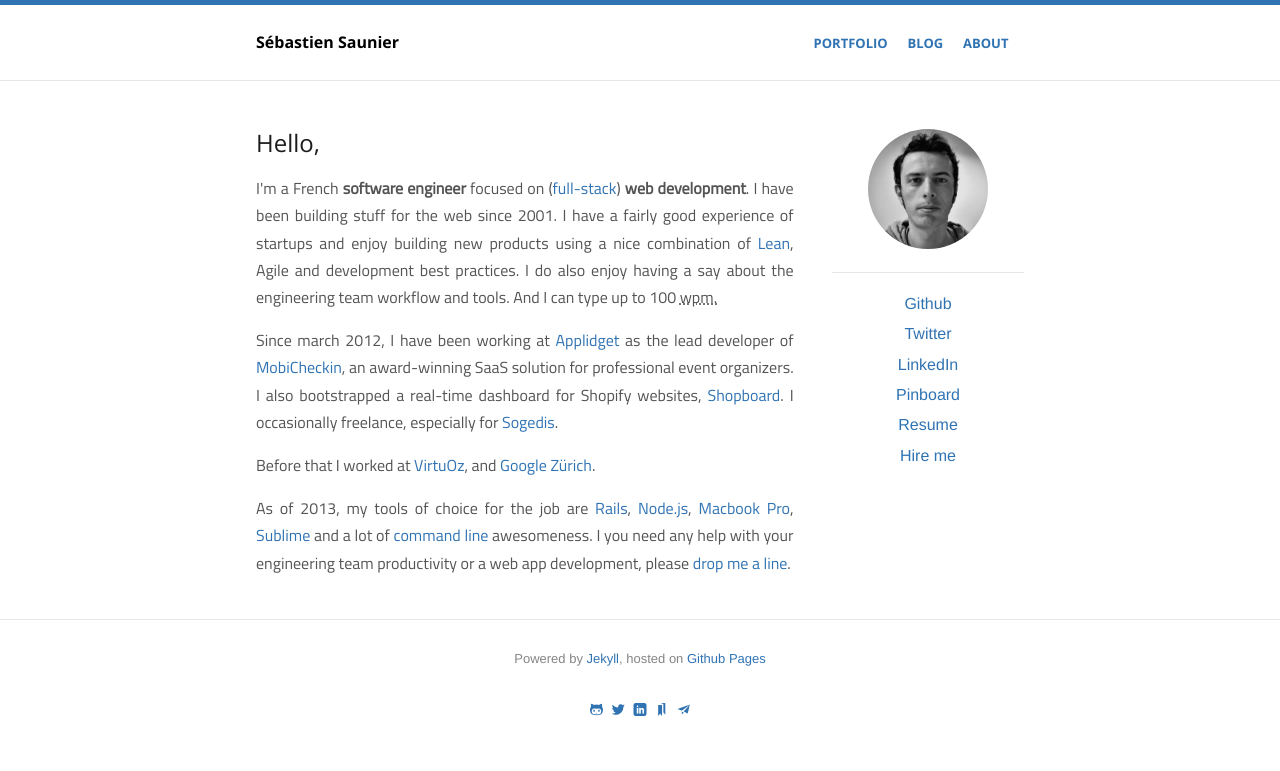
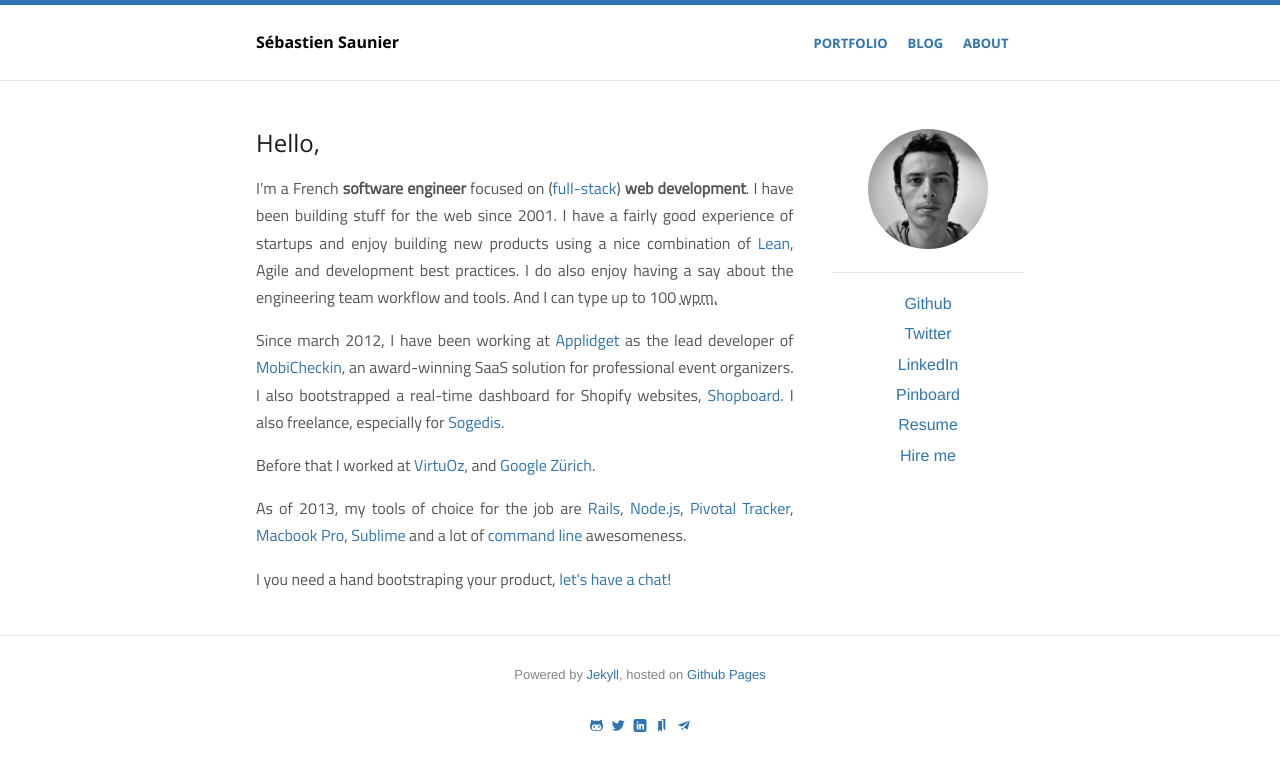
Before and after one commit to ssaunier/ssaunier.github.io, a Jekyll site: the page built from index.html, in a window 1280 px wide. Shown: the top 771 px of the page. Built offline with Jekyll 4.4.1, drawn with Linux system fonts in a browser that asks for light colours.

Commit message:
More explicit way of telling you can hire me to bootstrap a web app

```diff
--- a/index.html
+++ b/index.html
@@ -21,7 +21,7 @@
     as the lead developer of <a href="http://www.mobicheckin.com">MobiCheckin</a>, an award-winning
     SaaS solution for professional event organizers. I also bootstrapped a real-time dashboard for
     Shopify websites, <a href="http://apps.shopify.com/shopboard">Shopboard</a>. I
-    occasionally freelance, especially for <a href="http://www.sogedis.fr">Sogedis</a>.
+    also freelance, especially for <a href="http://www.sogedis.fr">Sogedis</a>.
   </p>
   <p>
     Before that I worked at
@@ -31,11 +31,13 @@
   <p>
     As of 2013, my tools of choice for the job are <a href="http://rubyonrails.org/">Rails</a>,
     <a href="http://nodejs.org/">Node.js</a>,
+    <a href="http://pivotaltracker.com/">Pivotal Tracker</a>,
     <a href="https://www.apple.com/macbook-pro/">Macbook Pro</a>,
     <a href="http://www.sublimetext.com/">Sublime</a>
     and a lot of <a href="https://github.com/ssaunier/dotfiles">command line</a> awesomeness.
-    I you need any help with your engineering team productivity or a web app development, please
-    <a href="mailto:seb+dropmealine@saunier.me">drop me a line</a>.
+  </p>
+  <p>
+    I you need a hand bootstraping your product, <a href="mailto:seb+presentation@saunier.me?subject=Bootstraping my product">let's have a chat</a>!
   </p>
 </section>
 
```
